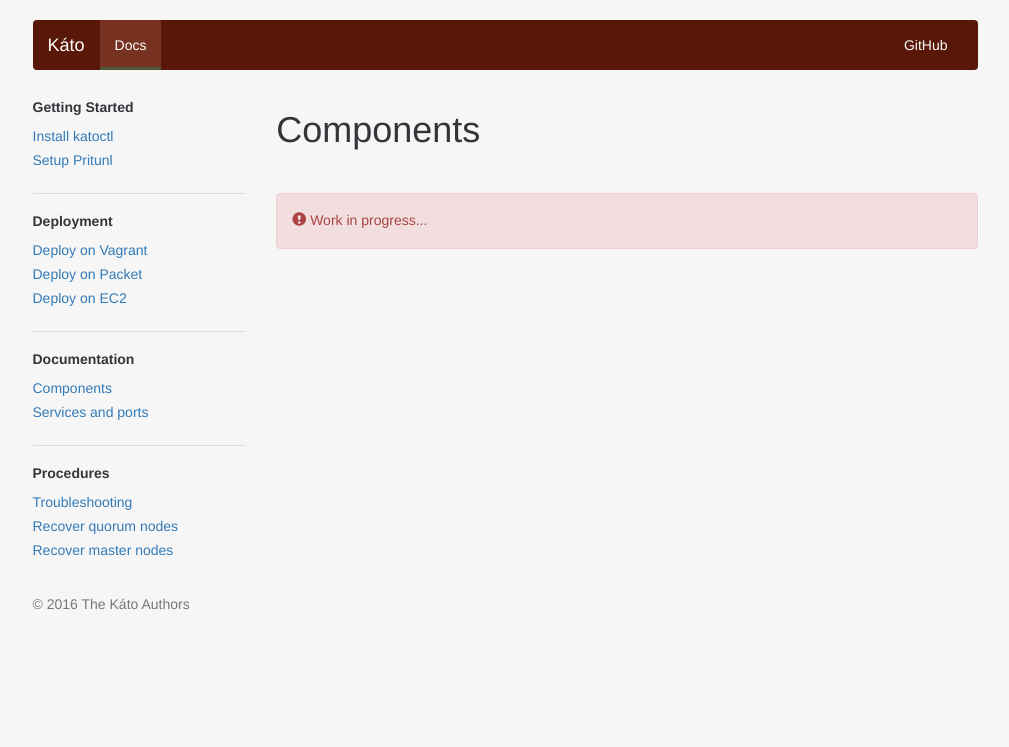
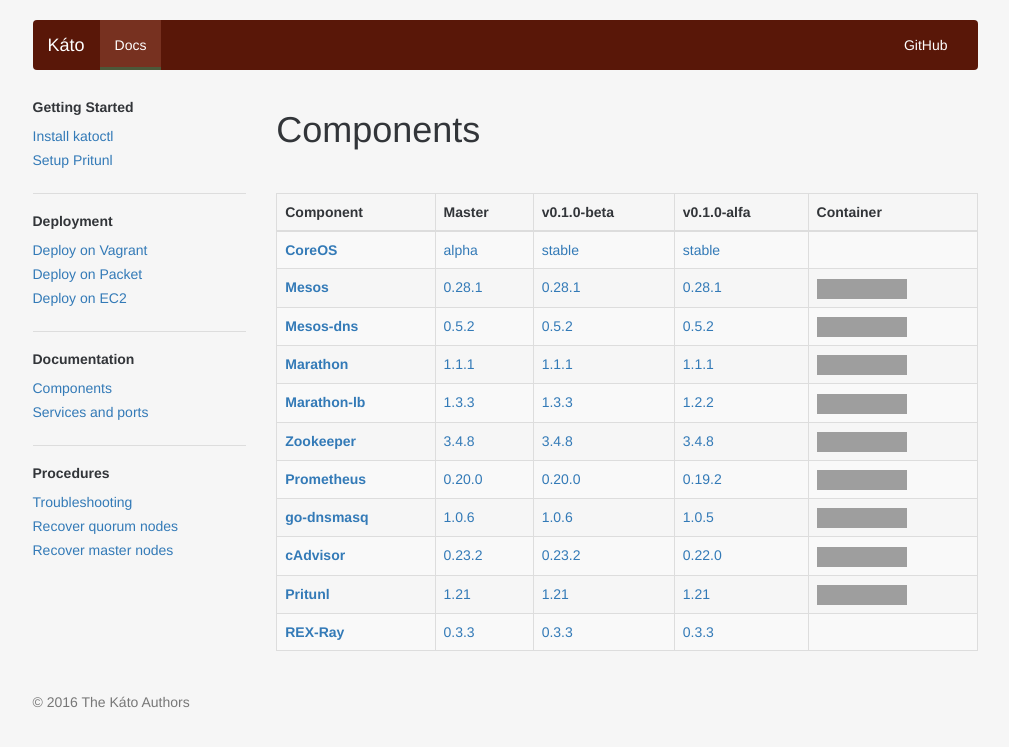
Before and after one commit to h0tbird/coreseed, a Jekyll site: the page built from docs/docs/components.md, in a window 1280 px wide. Shown: the top 747 px of the page, without its empty margins (135-1144 px from the left). Built offline with Jekyll 4.4.1, drawn with Linux system fonts in a browser that asks for light colours; nearby versions of some CDN libraries; some web fonts are replaced; grey boxes are pictures that could not be loaded.

Commit message:
Update docs/components.md

```diff
--- a/docs/docs/components.md
+++ b/docs/docs/components.md
@@ -6,6 +6,93 @@ title: Components
 
 <br>
 
-<div class="alert alert-danger" role="alert">
-  <span class="glyphicon glyphicon-exclamation-sign" aria-hidden="true"></span> Work in progress... <br/>
-</div>
+<table class="table table-bordered table-striped">
+  <thead>
+    <tr>
+      <th>Component</th>
+      <th>Master</th>
+      <th>v0.1.0-beta</th>
+      <th>v0.1.0-alfa</th>
+      <th>Container</th>
+    </tr>
+  </thead>
+  <tbody>
+    <tr>
+      <th><a href="https://coreos.com">CoreOS</a></th>
+      <td><a href="https://coreos.com/releases/">alpha</a></td>
+      <td><a href="https://coreos.com/releases/">stable</a></td>
+      <td><a href="https://coreos.com/releases/">stable</a></td>
+      <td></td>
+    </tr>
+    <tr>
+      <th><a href="http://mesos.apache.org">Mesos</a></th>
+      <td><a href="https://git-wip-us.apache.org/repos/asf?p=mesos.git;a=blob_plain;f=CHANGELOG;hb=0.28.1">0.28.1</a></td>
+      <td><a href="https://git-wip-us.apache.org/repos/asf?p=mesos.git;a=blob_plain;f=CHANGELOG;hb=0.28.1">0.28.1</a></td>
+      <td><a href="https://git-wip-us.apache.org/repos/asf?p=mesos.git;a=blob_plain;f=CHANGELOG;hb=0.28.1">0.28.1</a></td>
+      <td><a href="https://hub.docker.com/r/mesosphere/mesos-master"><img src="https://img.shields.io/docker/pulls/mesosphere/mesos-master.svg"></a></td>
+    </tr>
+    <tr>
+      <th><a href="http://mesosphere.github.io/mesos-dns">Mesos-dns</a></th>
+      <td><a href="https://github.com/mesosphere/mesos-dns/releases/tag/v0.5.2">0.5.2</a></td>
+      <td><a href="https://github.com/mesosphere/mesos-dns/releases/tag/v0.5.2">0.5.2</a></td>
+      <td><a href="https://github.com/mesosphere/mesos-dns/releases/tag/v0.5.2">0.5.2</a></td>
+      <td><a href="https://hub.docker.com/r/mesosphere/mesos-dns"><img src="https://img.shields.io/docker/pulls/mesosphere/mesos-dns.svg"></a></td>
+    </tr>
+    <tr>
+      <th><a href="https://mesosphere.github.io/marathon">Marathon</a></th>
+      <td><a href="https://github.com/mesosphere/marathon/releases/tag/v1.1.1">1.1.1</a></td>
+      <td><a href="https://github.com/mesosphere/marathon/releases/tag/v1.1.1">1.1.1</a></td>
+      <td><a href="https://github.com/mesosphere/marathon/releases/tag/v1.1.1">1.1.1</a></td>
+      <td><a href="https://hub.docker.com/r/mesosphere/marathon"><img src="https://img.shields.io/docker/pulls/mesosphere/marathon.svg"></a></td>
+    </tr>
+    <tr>
+      <th><a href="https://github.com/mesosphere/marathon-lb">Marathon-lb</a></th>
+      <td><a href="https://github.com/mesosphere/marathon-lb/releases/tag/v1.3.3">1.3.3</a></td>
+      <td><a href="https://github.com/mesosphere/marathon-lb/releases/tag/v1.3.3">1.3.3</a></td>
+      <td><a href="https://github.com/mesosphere/marathon-lb/releases/tag/v1.2.2">1.2.2</a></td>
+      <td><a href="https://hub.docker.com/r/mesosphere/marathon-lb"><img src="https://img.shields.io/docker/pulls/mesosphere/marathon-lb.svg"></a></td>
+    </tr>
+    <tr>
+      <th><a href="https://zookeeper.apache.org/">Zookeeper</a></th>
+      <td><a href="https://zookeeper.apache.org/doc/r3.4.8">3.4.8</a></td>
+      <td><a href="https://zookeeper.apache.org/doc/r3.4.8">3.4.8</a></td>
+      <td><a href="https://zookeeper.apache.org/doc/r3.4.8/">3.4.8</a></td>
+      <td><a href="https://hub.docker.com/r/h0tbird/zookeeper"><img src="https://img.shields.io/docker/pulls/h0tbird/zookeeper.svg"></a></td>
+    </tr>
+    <tr>
+      <th><a href="https://prometheus.io">Prometheus</a></th>
+      <td><a href="https://github.com/prometheus/prometheus/releases/tag/0.20.0">0.20.0</a></td>
+      <td><a href="https://github.com/prometheus/prometheus/releases/tag/0.20.0">0.20.0</a></td>
+      <td><a href="https://github.com/prometheus/prometheus/releases/tag/0.19.2">0.19.2</a></td>
+      <td><a href="https://hub.docker.com/r/prom/prometheus"><img src="https://img.shields.io/docker/pulls/prom/prometheus.svg"></a></td>
+    </tr>
+    <tr>
+      <th><a href="https://github.com/janeczku/go-dnsmasq">go-dnsmasq</a></th>
+      <td><a href="https://github.com/janeczku/go-dnsmasq/releases/tag/1.0.6">1.0.6</a></td>
+      <td><a href="https://github.com/janeczku/go-dnsmasq/releases/tag/1.0.6">1.0.6</a></td>
+      <td><a href="https://github.com/janeczku/go-dnsmasq/releases/tag/1.0.5">1.0.5</a></td>
+      <td><a href="https://hub.docker.com/r/janeczku/go-dnsmasq"><img src="https://img.shields.io/docker/pulls/janeczku/go-dnsmasq.svg"></a></td>
+    </tr>
+    <tr>
+      <th><a href="https://github.com/google/cadvisor">cAdvisor</a></th>
+      <td><a href="https://github.com/google/cadvisor/releases/tag/v0.23.2">0.23.2</a></td>
+      <td><a href="https://github.com/google/cadvisor/releases/tag/v0.23.2">0.23.2</a></td>
+      <td><a href="https://github.com/google/cadvisor/releases/tag/v0.22.0">0.22.0</a></td>
+      <td><a href="https://hub.docker.com/r/google/cadvisor"><img src="https://img.shields.io/docker/pulls/google/cadvisor.svg"></a></td>
+    </tr>
+    <tr>
+      <th><a href="https://pritunl.com">Pritunl</a></th>
+      <td><a href="https://github.com/pritunl/pritunl/releases/tag/1.21.954.48">1.21</a></td>
+      <td><a href="https://github.com/pritunl/pritunl/releases/tag/1.21.954.48">1.21</a></td>
+      <td><a href="https://github.com/pritunl/pritunl/releases/tag/1.21.954.48">1.21</a></td>
+      <td><a href="https://hub.docker.com/r/h0tbird/pritunl"><img src="https://img.shields.io/docker/pulls/h0tbird/pritunl.svg"></a></td>
+    </tr>
+    <tr>
+      <th><a href="http://rexray.readthedocs.io/en/stable">REX-Ray</a></th>
+      <td><a href="https://github.com/emccode/rexray">0.3.3</a></td>
+      <td><a href="https://github.com/emccode/rexray">0.3.3</a></td>
+      <td><a href="https://github.com/emccode/rexray">0.3.3</a></td>
+      <td></td>
+    </tr>
+  </tbody>
+</table>
```
